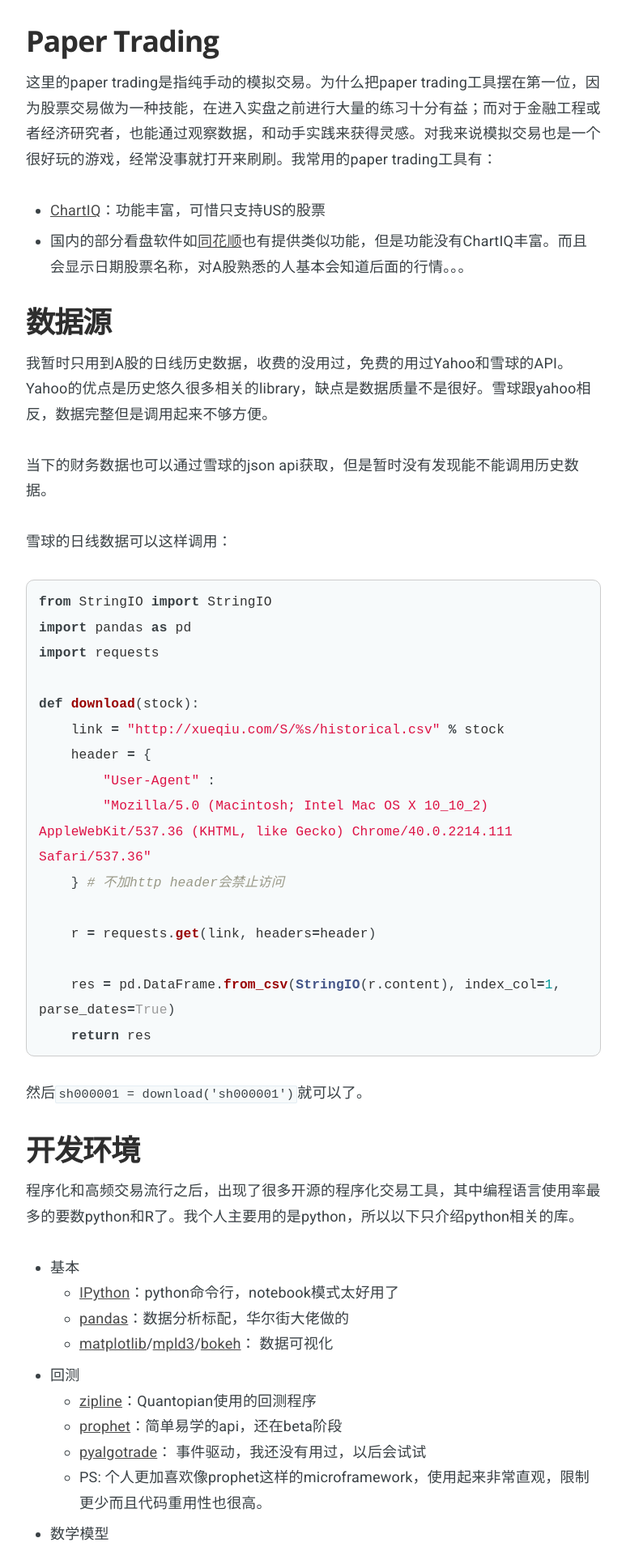
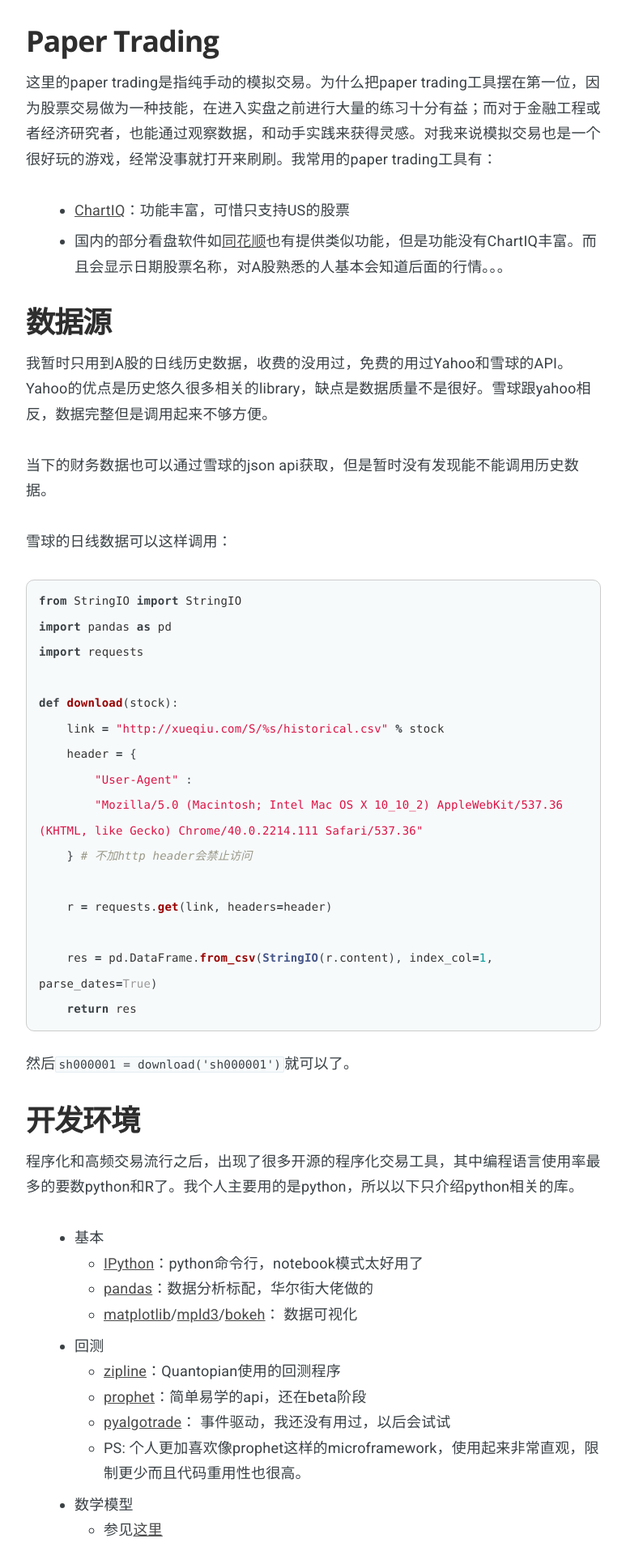
Before and after one commit to semio/semio.github.io, a Jekyll site: the page built from _posts/2015-2-22-my-quant-toolbox.md, in a window 1280 px wide. Shown: the part 324-2240 px from the top of the page at 81% size, without its empty margins (253-1026 px from the left). Built offline with Jekyll 4.4.1, drawn with Linux system fonts in a browser that asks for light colours; emoji names are drawn with the system emoji font; Markdown is read by kramdown in place of the engine named in the settings.

Commit message:
update css

```diff
--- a/assets/css/screen.css
+++ b/assets/css/screen.css
@@ -249,7 +249,7 @@
 }
 
 ol, ul {
-    padding-left: 3rem;
+    padding-left: 6rem;
 }
 
 ol ol, ul ul,
@@ -326,8 +326,8 @@
 
 code, tt {
     padding: 1px 3px;
-    font-family: Inconsolata, monospace, sans-serif;
-    font-size: 0.85em;
+    font-family: Menlo, monospace, sans-serif;
+    font-size: 0.8em;
     white-space: pre-wrap;
     border: #E3EDF3 1px solid;
     background: #F7FAFB;
@@ -342,7 +342,7 @@
     width: 100%;
     padding: 15px;
     font-family: Monaco, 'DejaVu Sans Mono', 'Courier New', monospace, sans-serif;
-    font-size: 0.9em;
+    font-size: 1.4rem;
     white-space: pre;
     overflow: auto;
     background: #F7FAFB;
@@ -454,7 +454,7 @@
 .inner {
     position: relative;
     width: 80%;
-    max-width: 710px;
+    max-width: 670px;
     margin: 0 auto;
 }
 
```
